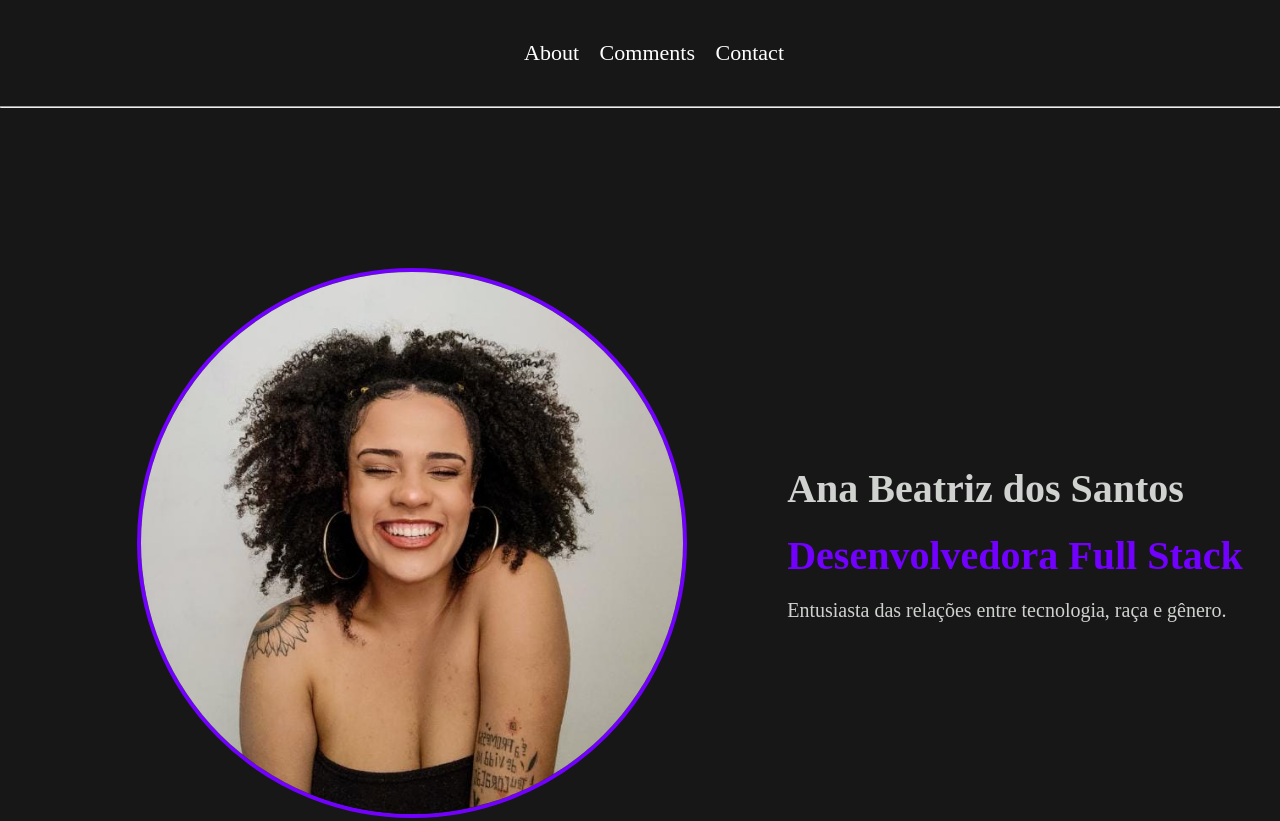
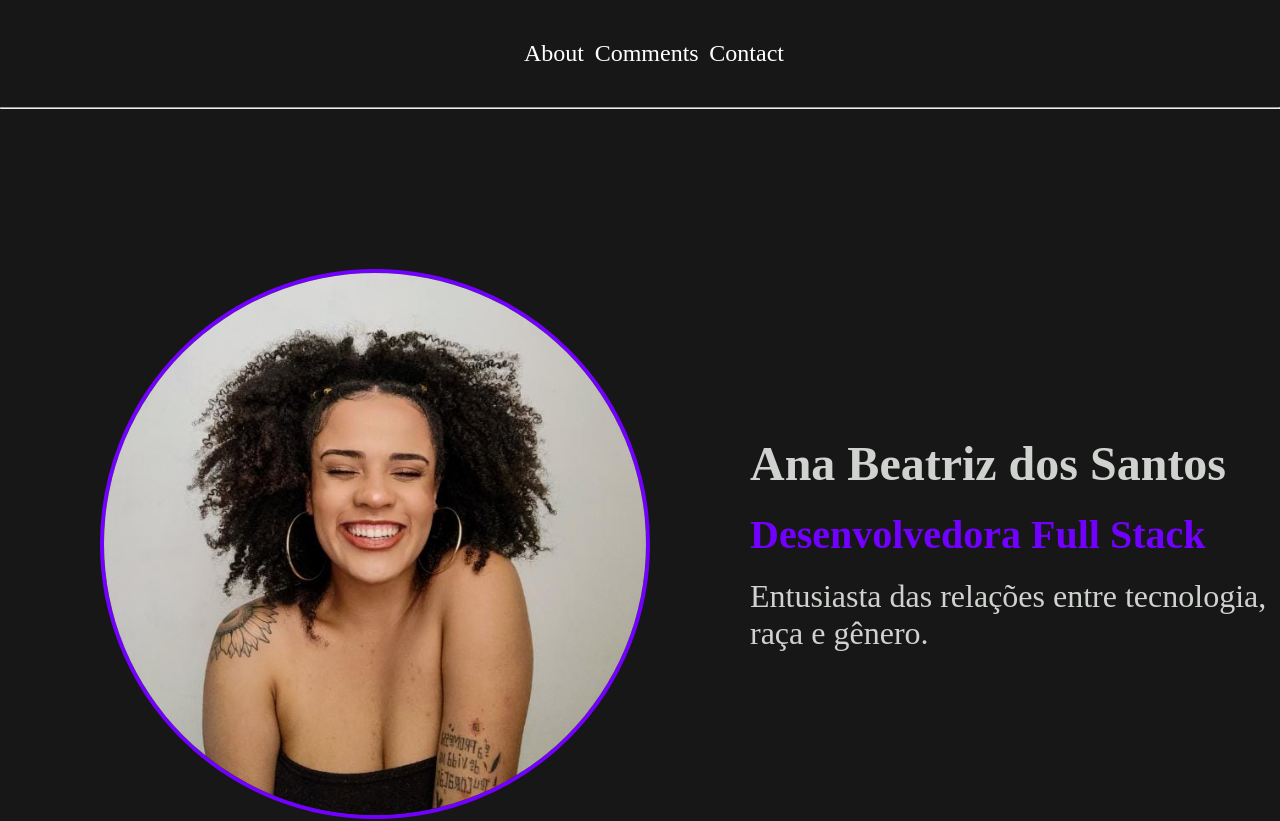
Before and after one commit to anabiax/PFPretalabReact, a React (Vite) app: page / in a window 1280 px wide. Shown: the top 821 px of the page. Built offline with nearby package versions, Linux system fonts and the light colour scheme; a web font is replaced by a local one.

Commit message:
ajustes no CSS

```diff
--- a/src/components/Footer/Footer.jsx
+++ b/src/components/Footer/Footer.jsx
@@ -5,7 +5,7 @@ function Footer(){
 
         <footer className={styles.footer}>
             <hr></hr>
-            <p >Copyright © 2022 | Desenvolvido por Ana Beatriz dos Santos | Ciclo Formativo Básico PretaLab</p>
+            <p>Copyright © 2022 | Desenvolvido por Ana Beatriz dos Santos | Ciclo Formativo Básico PretaLab</p>
         </footer>
 
     )
--- a/src/components/Footer/footer.module.css
+++ b/src/components/Footer/footer.module.css
@@ -1,6 +1,6 @@
-.footer{
+.footer {
     margin-top: 40px;
     margin-bottom: 40px;
     text-align: center;
-    font-size:20px;
+    font-size: 1.3rem;
 }
--- a/src/components/Header/Header.jsx
+++ b/src/components/Header/Header.jsx
@@ -2,7 +2,7 @@ import styles from './header.module.css'
 
 function Header(){
     return (
-        <header>
+        <nav>
             <div className={styles.header}>
                 <ul className={styles.list}>
                     <li><a href="/">About</a></li>
@@ -11,7 +11,7 @@ function Header(){
                 </ul>
             </div>
             <hr></hr>
-        </header>
+        </nav>
     )
 }
 
--- a/src/components/Header/header.module.css
+++ b/src/components/Header/header.module.css
@@ -17,13 +17,10 @@
     list-style:none;
     margin-left: 380px;
     /* height: 100px; */
-
-
 }
 
 .list li a{
     color: #FFF;
-    font-size: 22px;
+    font-size: 1.5rem;
     text-decoration: none;
-
 }
--- a/src/pages/About/about.module.css
+++ b/src/pages/About/about.module.css
@@ -14,26 +14,25 @@
     border: solid 4px #7200ff;
 }
 
-.about-text{
+.text{
     display: block;
-
-
 }
 
-.about-text h1{
-    font-size: 50px;
+.text h1{
+    font-size: 3rem;
 }
 
 .about h3 {
-    font-size: 40px;
+    font-size: 2.5rem;
     color: #7200ff;
     padding: 20px 0 20px 0;
 }
 
 .text {
-    font-size: 20px;
+    font-size: 2rem;
     align-items: center;
 }
+
 
 .cv {
     margin: 20px;
```
Also changed, not shown: src/assets/programmer.svg (added), src/assets/web_development.svg (added).
